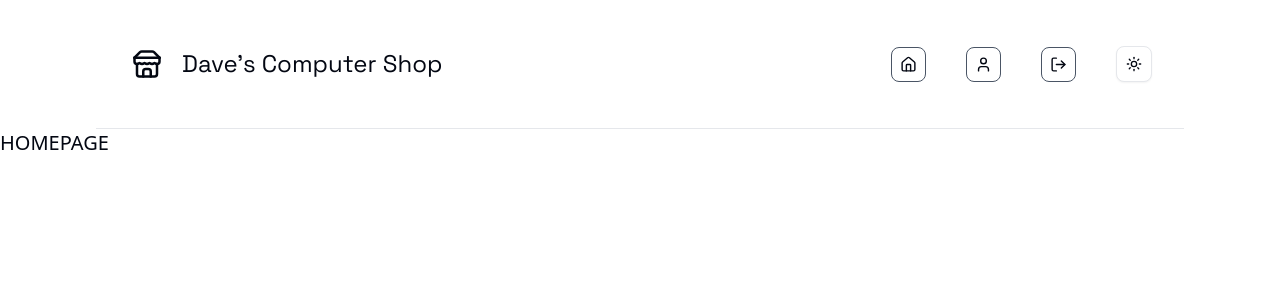
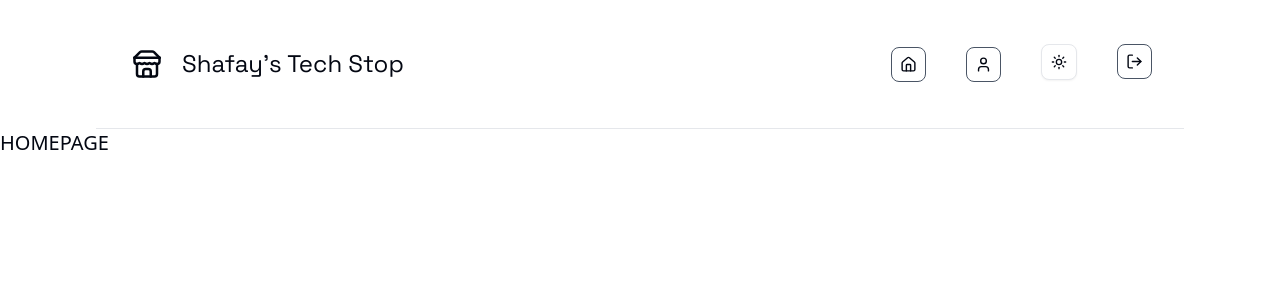
Before and after one commit to SHAFAY04/TechShop-Next15, a Next.js app: page /home in a window 1280 px wide. Shown: the top 300 px of the page. Built offline with nearby package versions, Linux system fonts and the light colour scheme.

Commit message:
added authorization middleware method withAuth provided by kinde. to protect routs and redirect users back to their requested resources. additionally added a logout button to clear session and made minor bug fixes

```diff
--- a/src/app/(cs)/layout.tsx
+++ b/src/app/(cs)/layout.tsx
@@ -1,13 +1,20 @@
 import React from "react";
 import Header from "@/components/header";
+import { ThemeProvider } from "@/components/theme-provider";
 export default async function CSLayout({children,}:
     {children:React.ReactNode}){
 
     return (
 
         <>
+        <ThemeProvider attribute="class"
+            defaultTheme="system"
+            enableSystem
+            disableTransitionOnChange
+          >
             <Header/>
          {children}
+         </ThemeProvider>
          </>
     )
 }
--- a/src/app/layout.tsx
+++ b/src/app/layout.tsx
@@ -1,7 +1,6 @@
 import type { Metadata } from "next";
 import { Geist, Geist_Mono } from "next/font/google";
 import "./globals.css";
-import { ThemeProvider } from "@/components/theme-provider"
 const geistSans = Geist({
   variable: "--font-geist-sans",
   subsets: ["latin"],
@@ -31,14 +30,10 @@ export default function RootLayout({
       <body
         className={`${geistSans.variable} ${geistMono.variable} antialiased`}
       >
-          <ThemeProvider
-            attribute="class"
-            defaultTheme="system"
-            enableSystem
-            disableTransitionOnChange
-          >
+
+
             {children}
-          </ThemeProvider>
+
       </body>
     </html>
   );
--- a/src/app/page.tsx
+++ b/src/app/page.tsx
@@ -11,16 +11,16 @@ export default function Home() {
     <div className="bg-img min-h-screen flex flex-col md:flex-row justify-center items-center gap-10 md:gap-28 lg:gap-96">
       {/* Left Text */}
       <div className="head-1 flex md:flex-col gap-14 md:gap-10 lg:gap-20 text-green-700 customfont">
-        <h1 className={`${anton.className} scale-x-200 scale-y-160 md:scale-x-180 md:scale-y-170 lg:scale-x-250 lg:scale-y-200`}>D</h1>
-        <h1 className={`${anton.className} scale-x-200 scale-y-160 md:scale-x-180 md:scale-y-170 lg:scale-x-250 lg:scale-y-200`}>A</h1>
-        <h1 className={`${anton.className} scale-x-200 scale-y-160 md:scale-x-180 md:scale-y-170 lg:scale-x-250 lg:scale-y-200`}>V</h1>
+        <h1 className={`${anton.className} scale-x-200 scale-y-160 md:scale-x-180 md:scale-y-170 lg:scale-x-250 lg:scale-y-200`}>T</h1>
         <h1 className={`${anton.className} scale-x-200 scale-y-160 md:scale-x-180 md:scale-y-170 lg:scale-x-250 lg:scale-y-200`}>E</h1>
+        <h1 className={`${anton.className} scale-x-200 scale-y-160 md:scale-x-180 md:scale-y-170 lg:scale-x-250 lg:scale-y-200`}>C</h1>
+        <h1 className={`${anton.className} scale-x-200 scale-y-160 md:scale-x-180 md:scale-y-170 lg:scale-x-250 lg:scale-y-200`}>H</h1>
       </div>
 
       {/* Center Box */}
       <main className="flex justify-center items-center">
         <div className="rounded-2xl p-10 min-w-sm max-w-sm text-center bg-black text-2xl text-white">
-          <h1 className="italic text-3xl">The Shafay's Computer Shop</h1>
+          <h1 className="italic text-3xl">Shafay's Tech Stop</h1>
 
           <div className="mt-8">
             <address>
@@ -40,10 +40,10 @@ export default function Home() {
 
       {/* Right Text */}
       <div className="head-2 flex md:flex-col gap-16 md:gap-10 lg:gap-20 text-green-700 customfont">
+        <h1 className={`${anton.className} scale-x-200 scale-y-160 md:scale-x-180 md:scale-y-170 lg:scale-x-250 lg:scale-y-200`}>S</h1>
         <h1 className={`${anton.className} scale-x-200 scale-y-160 md:scale-x-180 md:scale-y-170 lg:scale-x-250 lg:scale-y-200`}>T</h1>
-        <h1 className={`${anton.className} scale-x-200 scale-y-160 md:scale-x-180 md:scale-y-170 lg:scale-x-250 lg:scale-y-200`}>E</h1>
-        <h1 className={`${anton.className} scale-x-200 scale-y-160 md:scale-x-180 md:scale-y-170 lg:scale-x-250 lg:scale-y-200`}>C</h1>
-        <h1 className={`${anton.className} scale-x-200 scale-y-160 md:scale-x-180 md:scale-y-170 lg:scale-x-250 lg:scale-y-200`}>H</h1>
+        <h1 className={`${anton.className} scale-x-200 scale-y-160 md:scale-x-180 md:scale-y-170 lg:scale-x-250 lg:scale-y-200`}>O</h1>
+        <h1 className={`${anton.className} scale-x-200 scale-y-160 md:scale-x-180 md:scale-y-170 lg:scale-x-250 lg:scale-y-200`}>P</h1>
       </div>
     </div>
   );
--- a/src/components/header.tsx
+++ b/src/components/header.tsx
@@ -17,7 +17,7 @@ export default function Header() {
       <div className="flex space-x-4 items-center ">
         <Link className="hover:bg-gray-200 hover:rounded-xl p-1" href="/home">      <Store size={"30px"}/>
         </Link>
-      <h1 className={`${space.className} text-2xl `}>Dave's Computer Shop</h1>
+      <h1 className={`${space.className} text-2xl `}>Shafay's Tech Stop</h1>
       </div>
       <Nav/>
     </header>
--- a/src/components/nav.tsx
+++ b/src/components/nav.tsx
@@ -4,6 +4,7 @@ import NavButton from './navButton'
 import { HomeIcon, User, LucideLogOut } from 'lucide-react'
 import { ModeToggle } from './mode-toggle'
 import { useTheme } from 'next-themes'
+import { LogoutLink } from '@kinde-oss/kinde-auth-nextjs'
 
 
 
@@ -23,8 +24,8 @@ export default function Nav() {
 
       <NavButton href='/home' title='HOME' theme={themeState} icon={HomeIcon}/>
       <NavButton href='/user' title='USER' theme={themeState} icon={User}/>
-      <NavButton title='LOGOUT' theme={themeState} icon={LucideLogOut}></NavButton>
       <ModeToggle/>
+      <LogoutLink >{<NavButton title='LOGOUT' theme={themeState} icon={LucideLogOut}></NavButton>}</LogoutLink>
     </div>
   )
 }
--- /dev/null
+++ b/src/middleware.ts
@@ -0,0 +1,24 @@
+import { withAuth } from "@kinde-oss/kinde-auth-nextjs/middleware";
+import { NextRequest } from "next/server";
+
+export default withAuth(
+    async function middleware(request:NextRequest) {
+
+    },{
+        publicPaths:[
+            '/login',
+            '/home',
+            '/',
+            '/auth'
+        ],
+        isReturnToCurrentPage:true,
+    }
+)
+
+export const config={
+
+    matcher:[
+
+       '/((?!_next|[^?]*\\.(?:html?|css|js(?!on)|jpe?g|webp|png|gif|svg|ttf|woff2?|ico|csv|docx?|xlsx?|zip|webmanifest)).*)',
+    ]
+}
```
